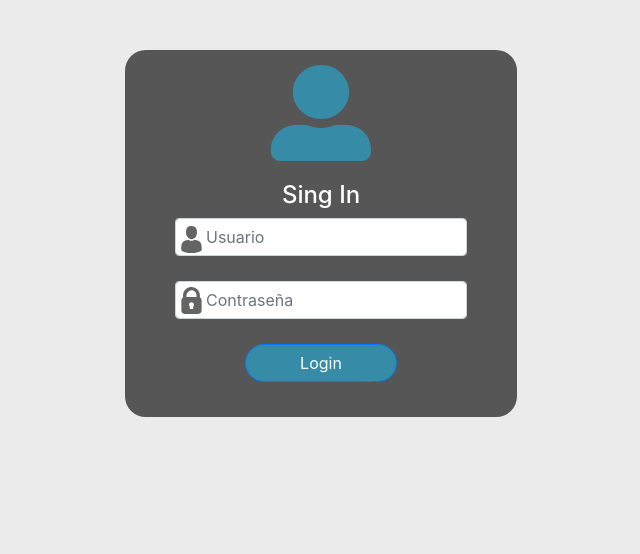
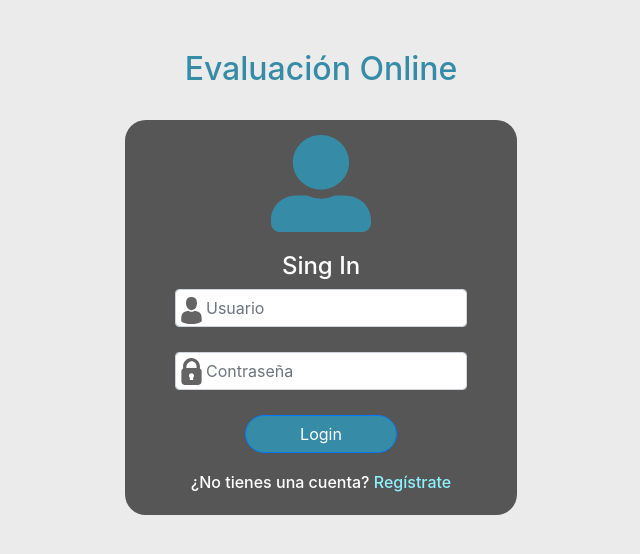
Before and after one commit to MaggieSierra/SistemaEvaluacionIA, a PHP site: page /login.php in a window 1280 px wide. Shown: the top 554 px of the page, without its empty margins (319-959 px from the left). Run offline with PHP 8.4, Linux system fonts and the light colour scheme.

Commit message:
Likn de registro en login y link de login en registro

```diff
--- a/assets/css/login.css
+++ b/assets/css/login.css
@@ -30,3 +30,15 @@ body{
 #form_registro>.row>.col-md-4{
     text-align: right;
 }
+
+.container-logo h6, .container-logo h4{
+    color: #ffffff;
+}
+
+.container-logo h6>a{
+    color: #8cf2ff;
+}
+
+.contenedor h2{
+    color: #368ca7;;
+}
--- a/login.php
+++ b/login.php
@@ -8,9 +8,10 @@
 </head>
 <body>
 <div class="contenedor">
+	<h2>Evaluación Online</h2><br>
 	<div class="container-logo">
 		<img id="img_login" src="assets/img/user.svg" width="100px">
-		<h4 style="color:#ffffff;">Sing In</h4>
+		<h4>Sing In</h4>
 		<div class="col-md-12">
 			<form action="" id="formlogin" method="post">
 				<div style="max-width: 300px;position: relative; margin-bottom: 25px;">
@@ -23,8 +24,8 @@
 				</div>
 			<input type="submit" name="btn-login" id="btn-login" value="Login" class="btn btn-primary">
 			</form>
+			<h6>¿No tienes una cuenta? <a href="registro.php">Regístrate</a></h6>
 		</div>
-
 	</div>
 </div>
 <script src="assets/js/jquery.min.js"></script>
--- a/registro.php
+++ b/registro.php
@@ -8,6 +8,7 @@
 </head>
 <body>
 <div class="contenedor">
+    <h2>Evaluación Online</h2><br>
 	<div class="container-logo">
 		<img id="img_login" src="assets/img/user.svg" width="100px">
         <h4 style="color:#ffffff;">Sing Up</h4>
@@ -46,6 +47,7 @@
                 </div>
             <input type="submit" name="btn-login" id="btn-login" value="Registrar" class="btn btn-primary">
             </form>
+            <h6>¿Ya tienes una cuenta? <a href="login.php">Ingresa</a></h6>
         </div>
 	</div>
 </div>
```
